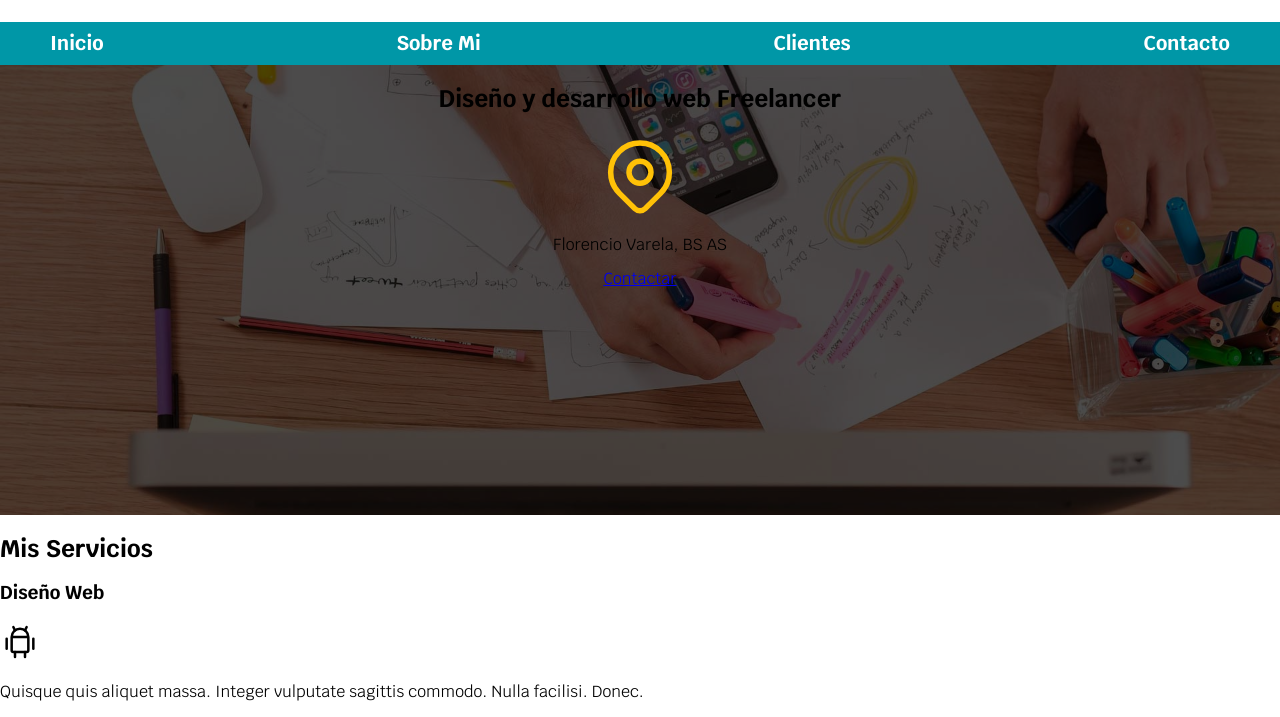
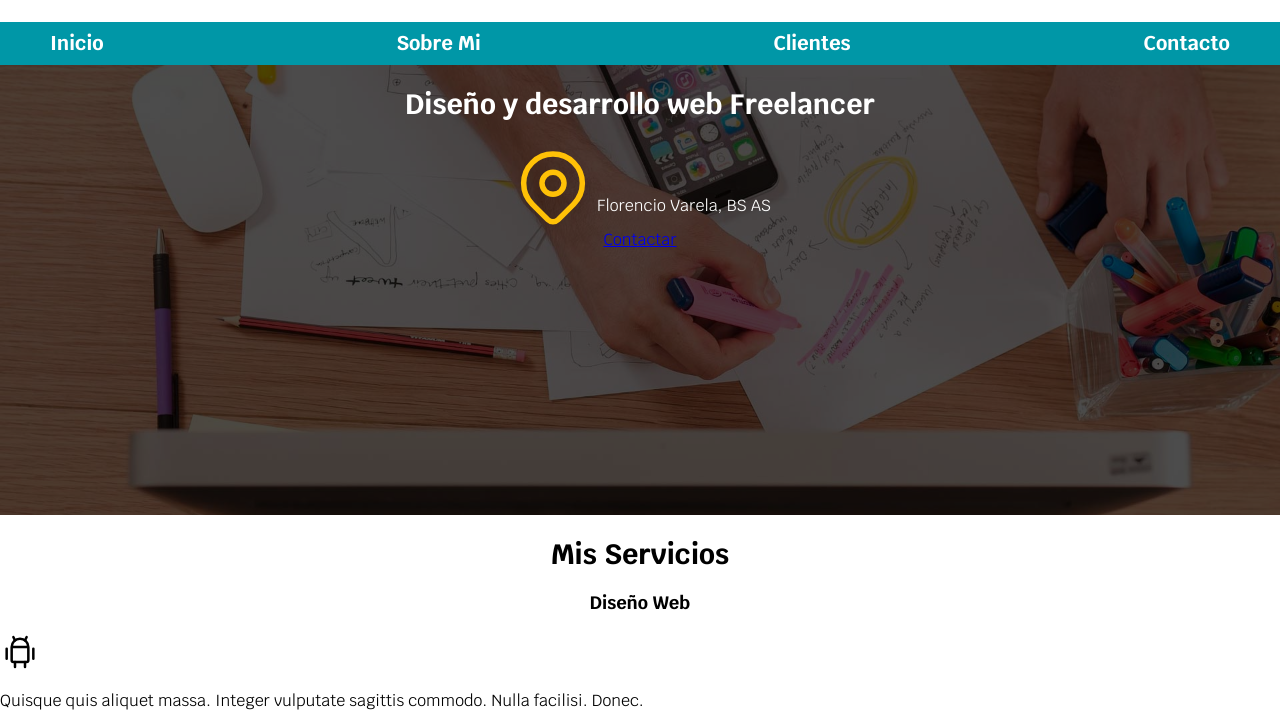
Before and after one commit to aplicacionesmoviles/proyectoweb, a plain HTML site: page index.html in a window 1280 px wide. Shown: the part 73-790 px from the top of the page. Drawn offline with Linux system fonts and the light colour scheme.

Commit message:
alinee el h2 y un p del super hero, los meti en un flex box y meti el mapita con otro p en otro flex box para alinealos horizontalmente

```diff
--- a/css/styles.css
+++ b/css/styles.css
@@ -7,7 +7,22 @@
 
 
 }
+h1 {
+    font-size:3.8rem;
+}
+h2 {
+    font-size:2.8rem;
 
+}
+h3 {
+    font-size:1.8rem;
+
+}
+
+h1,h2,h3 {
+    text-align:center;
+
+}
 html {
 	font-size:62.5%;
     box-sizing: border-box;
@@ -22,10 +37,7 @@ body {
     font-family:'Krub', sans-serif;
 
 }
-.titulo{
-    text-align:center;
-    font-size:3.8rem;
-}
+
 .titulo span {
     font-size: 2rem;
 }
@@ -87,3 +99,12 @@ body {
     flex-direction: column;
     align-items:center;
 }
+/*css enfoque de modulo, le doy estilos a dos elementos*/
+.contenido-hero h2,
+.contenido-hero p {
+        color: var(--blanco);
+}
+.ubicacion {
+    display: flex;
+    align-items: flex-end; /*alinea veritucalmente los elementos*/
+}
--- a/index.html
+++ b/index.html
@@ -32,7 +32,7 @@
     <section class="hero">  <!--no hace parte del contenido ppal entonces lo pongo denro del ssection-->
             <div class="contenido-hero">
                 <h2 > Diseño y desarrollo web Freelancer</h2>
-
+            <div  class="ubicacion">
                 <svg xmlns="http://www.w3.org/2000/svg"
                 viewBox="0 0 24 24"
                 fill="none"
@@ -41,9 +41,8 @@
                 stroke-linejoin="round"
                 width="88" height="88" stroke-width="1.5"> <path d="M9 11a3 3 0 1 0 6 0a3 3 0 0 0 -6 0"></path> <path d="M17.657 16.657l-4.243 4.243a2 2 0 0 1 -2.827 0l-4.244 -4.243a8 8 0 1 1 11.314 0z">
 
-                    </path> </svg>
+                </path> </svg>       <p>  Florencio Varela, BS AS</p> </div>
 
-                <p>Florencio Varela, BS AS</p>
                 <a href="#">Contactar</a>
             </div>
     </section>
```
Lines whose indentation alone changed are shown as unchanged.
